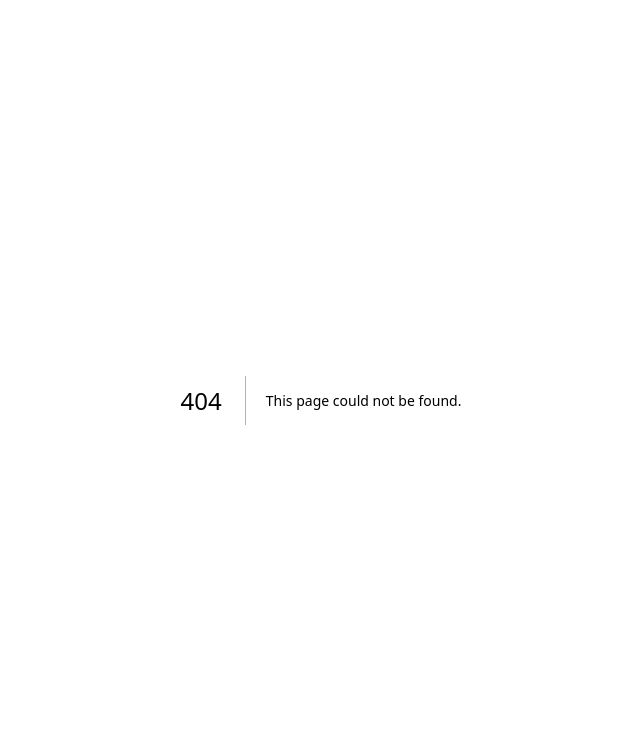
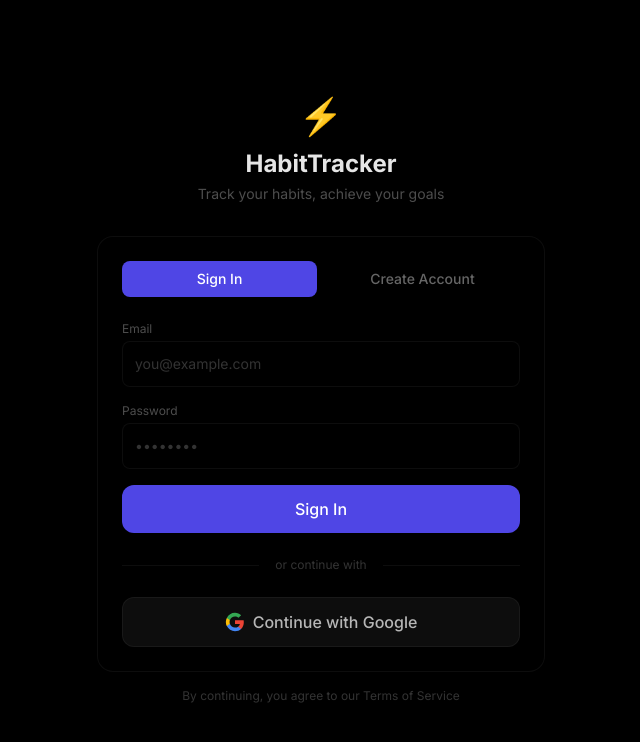
Before and after one commit to bkprivate-ghub/habit-tracker-bk, a Next.js app: page /login in a window 1280 px wide. Before the commit this address had no page. Shown: the top 742 px of the page, without its empty margins (319-959 px from the left). Built offline with nearby package versions, Linux system fonts and the light colour scheme; a web font is replaced by a local one.

Commit message:
Create page.tsx

```diff
--- /dev/null
+++ b/app/login/page.tsx
@@ -0,0 +1,174 @@
+'use client'
+
+import { useState, useEffect } from 'react'
+import { useRouter } from 'next/navigation'
+import Link from 'next/link'
+import { supabase } from '../lib/supabase'
+
+export default function Login() {
+  const [email, setEmail] = useState('')
+  const [password, setPassword] = useState('')
+  const [loading, setLoading] = useState(false)
+  const [error, setError] = useState('')
+  const [mode, setMode] = useState<'login' | 'signup'>('login')
+  const router = useRouter()
+
+  useEffect(() => {
+    // Check if already logged in
+    supabase.auth.getSession().then(({ data: { session } }) => {
+      if (session) {
+        router.push('/')
+      }
+    })
+  }, [router])
+
+  const handleSubmit = async (e: React.FormEvent) => {
+    e.preventDefault()
+    setLoading(true)
+    setError('')
+
+    try {
+      if (mode === 'login') {
+        const { error } = await supabase.auth.signInWithPassword({
+          email,
+          password,
+        })
+        if (error) throw error
+        router.push('/')
+      } else {
+        const { error } = await supabase.auth.signUp({
+          email,
+          password,
+          options: {
+            data: {
+              full_name: email.split('@')[0],
+            },
+          },
+        })
+        if (error) throw error
+        alert('Account created! Please check your email to verify.')
+        setMode('login')
+      }
+    } catch (err: any) {
+      setError(err.message)
+    } finally {
+      setLoading(false)
+    }
+  }
+
+  const handleGoogleLogin = async () => {
+    const { error } = await supabase.auth.signInWithOAuth({
+      provider: 'google',
+      options: {
+        redirectTo: `${window.location.origin}/auth/callback`,
+      },
+    })
+    if (error) alert(error.message)
+  }
+
+  return (
+    <div className="min-h-screen bg-black flex items-center justify-center p-4">
+      <div className="w-full max-w-md">
+
+        {/* Logo/Header */}
+        <div className="text-center mb-8">
+          <div className="text-4xl mb-3">⚡</div>
+          <h1 className="text-2xl font-bold text-white/90">HabitTracker</h1>
+          <p className="text-sm text-white/30 mt-1">Track your habits, achieve your goals</p>
+        </div>
+
+        {/* Login Card */}
+        <div className="bg-black/60 backdrop-blur-xl rounded-2xl p-6 border border-white/5">
+          <div className="flex gap-2 mb-6">
+            <button
+              onClick={() => setMode('login')}
+              className={`flex-1 py-2 rounded-lg text-sm font-medium transition-all
+                ${mode === 'login'
+                  ? 'bg-indigo-600 text-white'
+                  : 'text-white/40 hover:text-white/60'
+                }`}
+            >
+              Sign In
+            </button>
+            <button
+              onClick={() => setMode('signup')}
+              className={`flex-1 py-2 rounded-lg text-sm font-medium transition-all
+                ${mode === 'signup'
+                  ? 'bg-indigo-600 text-white'
+                  : 'text-white/40 hover:text-white/60'
+                }`}
+            >
+              Create Account
+            </button>
+          </div>
+
+          <form onSubmit={handleSubmit} className="space-y-4">
+            <div>
+              <label className="block text-xs text-white/30 mb-1">Email</label>
+              <input
+                type="email"
+                value={email}
+                onChange={(e) => setEmail(e.target.value)}
+                className="w-full p-3 bg-black/50 border border-white/5 rounded-lg focus:outline-none focus:ring-2 focus:ring-indigo-400/50 text-white placeholder:text-white/20 text-sm"
+                placeholder="you@example.com"
+                required
+              />
+            </div>
+
+            <div>
+              <label className="block text-xs text-white/30 mb-1">Password</label>
+              <input
+                type="password"
+                value={password}
+                onChange={(e) => setPassword(e.target.value)}
+                className="w-full p-3 bg-black/50 border border-white/5 rounded-lg focus:outline-none focus:ring-2 focus:ring-indigo-400/50 text-white placeholder:text-white/20 text-sm"
+                placeholder="••••••••"
+                required
+              />
+            </div>
+
+            {error && (
+              <div className="text-sm text-rose-400 bg-rose-500/10 p-3 rounded-lg">
+                {error}
+              </div>
+            )}
+
+            <button
+              type="submit"
+              disabled={loading}
+              className="w-full py-3 bg-indigo-600 hover:bg-indigo-500 text-white rounded-xl font-medium transition-all disabled:opacity-50"
+            >
+              {loading ? 'Loading...' : mode === 'login' ? 'Sign In' : 'Create Account'}
+            </button>
+          </form>
+
+          <div className="relative my-6">
+            <div className="absolute inset-0 flex items-center">
+              <div className="w-full border-t border-white/5"></div>
+            </div>
+            <div className="relative flex justify-center text-xs">
+              <span className="bg-black px-4 text-white/20">or continue with</span>
+            </div>
+          </div>
+
+          <button
+            onClick={handleGoogleLogin}
+            className="w-full py-3 bg-white/5 hover:bg-white/10 border border-white/5 text-white/70 hover:text-white rounded-xl font-medium transition-all flex items-center justify-center gap-2"
+          >
+            <svg className="w-5 h-5" viewBox="0 0 24 24">
+              <path fill="#EA4335" d="M22.56 12.25c0-.78-.07-1.53-.2-2.25H12v4.26h5.92a5.06 5.06 0 0 1-2.2 3.32v2.77h3.57c2.08-1.92 3.28-4.74 3.28-8.1z"/>
+              <path fill="#4285F4" d="M12 23c2.97 0 5.46-.98 7.28-2.66l-3.57-2.77c-.98.66-2.23 1.06-3.71 1.06-2.86 0-5.29-1.93-6.16-4.53H2.18v2.84C3.99 20.53 7.7 23 12 23z"/>
+              <path fill="#FBBC05" d="M5.84 14.09c-.22-.66-.35-1.36-.35-2.09s.13-1.43.35-2.09V7.07H2.18C1.43 8.55 1 10.22 1 12s.43 3.45 1.18 4.93l2.85-2.22.81-.62z"/>
+              <path fill="#34A853" d="M12 5.38c1.62 0 3.06.56 4.21 1.64l3.15-3.15C17.45 2.09 14.97 1 12 1 7.7 1 3.99 3.47 2.18 7.07l3.66 2.84c.87-2.6 3.3-4.53 6.16-4.53z"/>
+            </svg>
+            Continue with Google
+          </button>
+        </div>
+
+        <p className="text-center text-xs text-white/20 mt-4">
+          By continuing, you agree to our Terms of Service
+        </p>
+      </div>
+    </div>
+  )
+}
```
